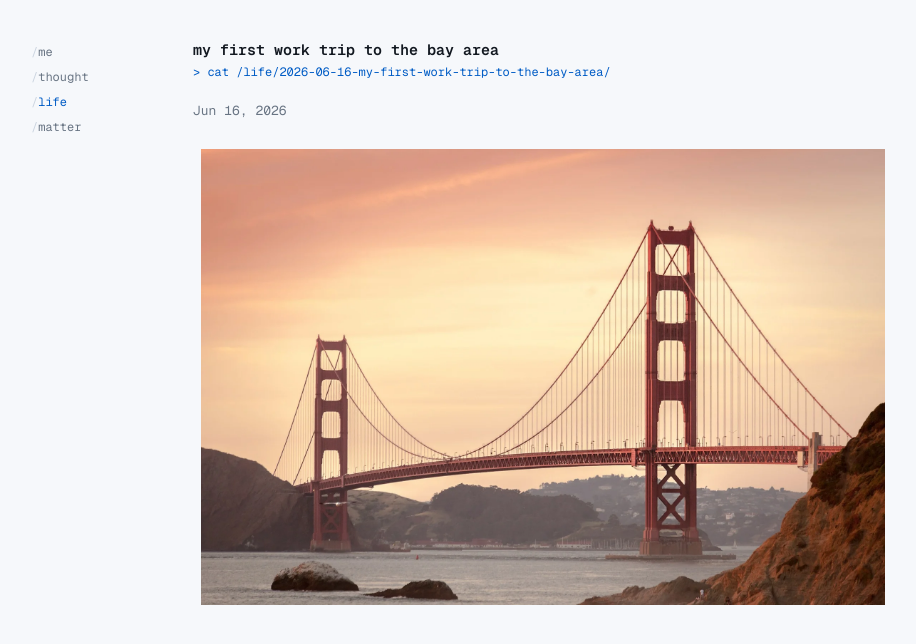
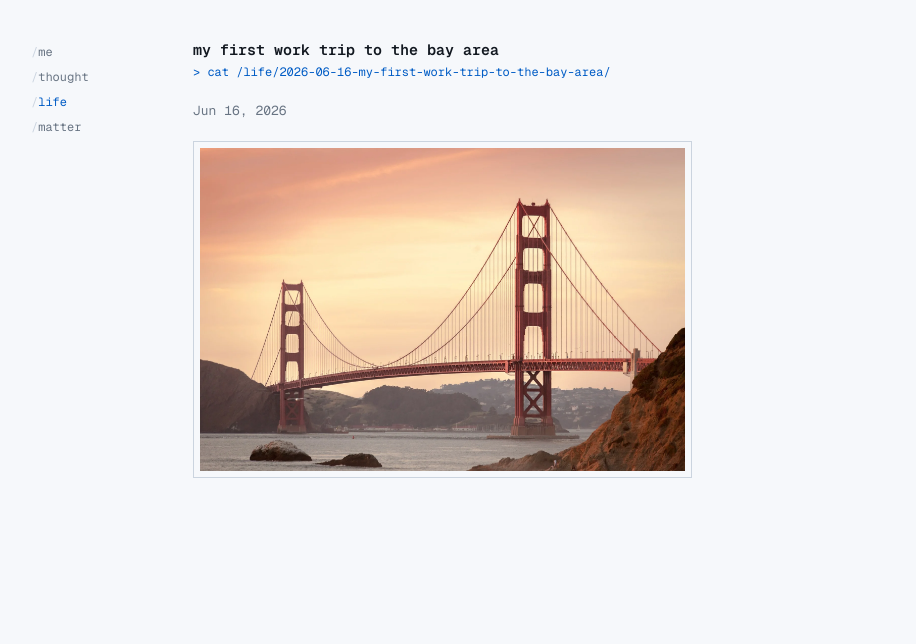
Before and after one commit to rishiraj811/rishi.my, a Jekyll site: the page built from _life/2026-06-16-my-first-work-trip-to-the-bay-area.md, in a window 1280 px wide. Shown: the top 644 px of the page, without its empty margins (159-1075 px from the left). Built offline with Jekyll 4.4.1, drawn with Linux system fonts in a browser that asks for light colours.

Commit message:
Simplify Pages CMS editing

```diff
--- a/_includes/media.html
+++ /dev/null
@@ -1,16 +0,0 @@
-{% assign item = include.item %}
-{% if item.media %}
-  {% assign kind = item.media_type | default: 'image' %}
-  <figure class="media-frame">
-    {% if kind == 'video' %}
-      <video controls src="{{ item.media }}"></video>
-    {% elsif kind == 'audio' %}
-      <audio controls src="{{ item.media }}"></audio>
-    {% else %}
-      <img src="{{ item.media }}" alt="{{ item.media_caption | default: item.title | escape }}">
-    {% endif %}
-    {% if item.media_caption %}
-      <figcaption>{{ item.media_caption }}</figcaption>
-    {% endif %}
-  </figure>
-{% endif %}
--- a/_layouts/entry.html
+++ b/_layouts/entry.html
@@ -11,13 +11,12 @@
     <time datetime="{{ page.date | date_to_xmlschema }}">{{ page.date | date: '%b %-d, %Y' }}</time>
   </header>
 
-  {% include media.html item=page %}
+  {% if page.collection == 'matter' and page.link %}
+    {% assign project_url = page.link | remove: 'https://' | remove: 'http://' %}
+    <p class="project-link"><span>link</span> <a href="{{ page.link }}">{{ project_url }}</a></p>
+  {% endif %}
 
   <div class="body">
     {{ content }}
   </div>
-
-  {% if page.link %}
-    <p class="project-link"><a href="{{ page.link }}">link</a></p>
-  {% endif %}
 </article>
--- a/_life/2026-06-16-my-first-work-trip-to-the-bay-area.md
+++ b/_life/2026-06-16-my-first-work-trip-to-the-bay-area.md
@@ -1,5 +1,6 @@
 ---
 title: my first work trip to the bay area
 date: 2026-06-16
-media: /media/11picture-perfectviewsofthegoldengatebridgeinsanfrancisco.webp
 ---
+
+![](/media/11picture-perfectviewsofthegoldengatebridgeinsanfrancisco.webp)
--- a/styles.css
+++ b/styles.css
@@ -241,18 +241,8 @@
 }
 
 .project-link {
-  margin-top: 8px;
-}
-
-.media-frame {
-  margin: 0 0 28px;
-  padding: 8px;
-}
-
-.media-frame figcaption {
-  margin-top: 8px;
+  margin: 8px 0 0;
   color: var(--muted);
-  font-size: 12px;
 }
 
 .body {
@@ -285,6 +275,12 @@
   margin-left: 0;
   padding-left: 18px;
   color: var(--muted);
+}
+
+.body img {
+  margin: 1.4em 0;
+  padding: 6px;
+  border: 1px solid var(--line);
 }
 
 .empty {
```
Also changed, not shown: _thought/2026-06-16-beginning.md (+0 -1 lines), .pages.yml, README.md.
